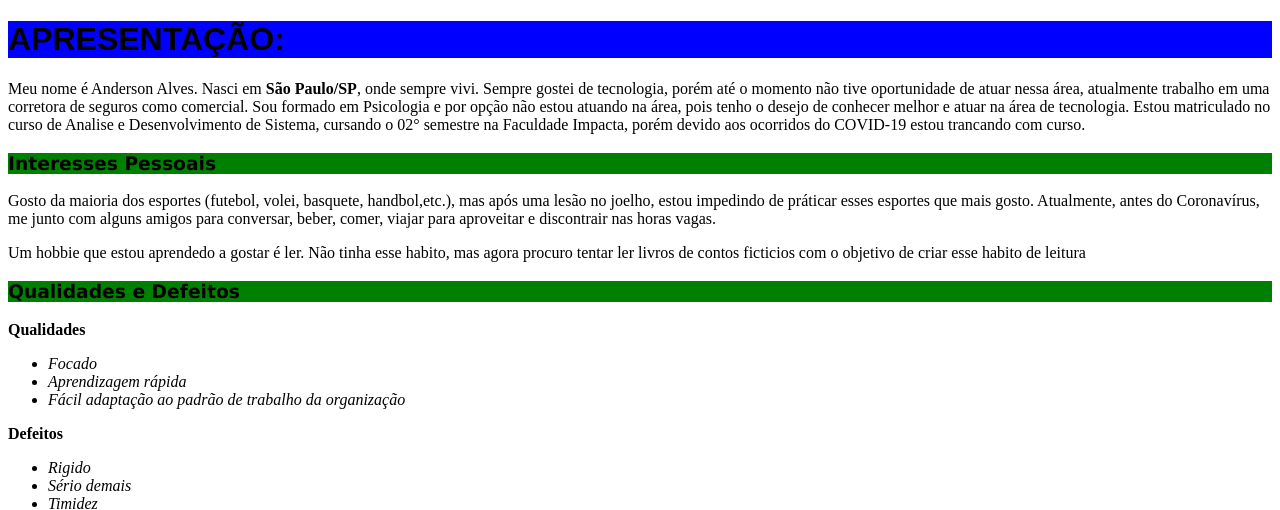
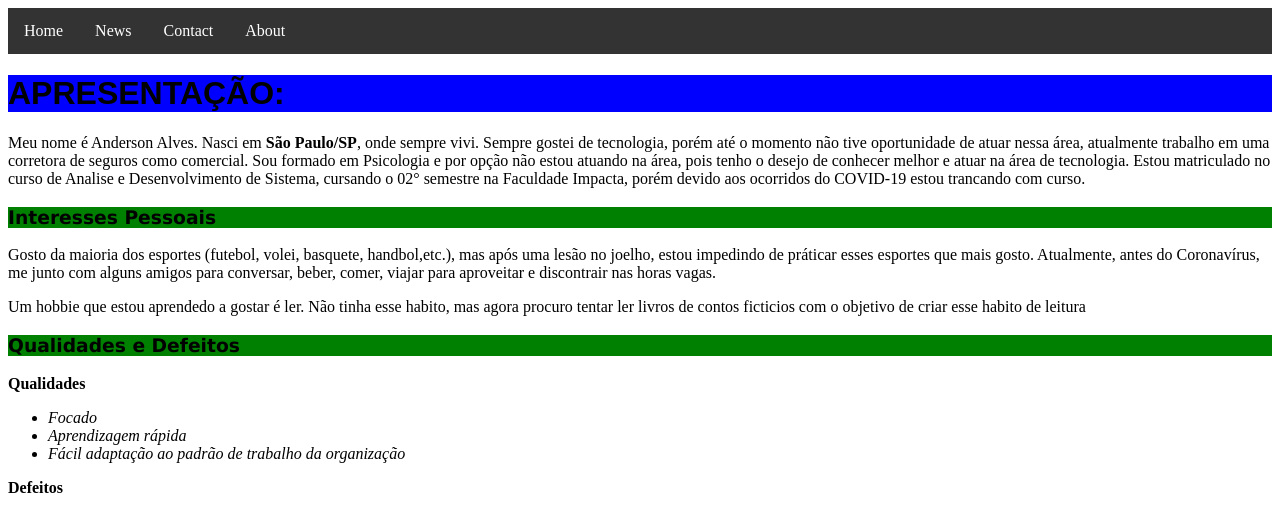
Before and after one commit to andersonpmv/cv, a plain HTML site: page index.html in a window 1280 px wide. Shown: the top 510 px of the page. Drawn offline with Linux system fonts and the light colour scheme.

Commit message:
atualizações

```diff
--- a/Anderson_Alves_da_Silva.html
+++ b/index.html
@@ -2,9 +2,17 @@
 <html>
 	<head>
 		<title>Anderson Alves da Silva, 26 anos</title>
+		<link rel ="stylesheet" type="text/css" href="style.css">
 	</head>
 	<body>
-
+		<div class="navbar">
+            <ul>
+                <li><a class="active" href="#home">Home</a></li>
+                <li><a href="#news">News</a></li>
+                <li><a href="#contact">Contact</a></li>
+                <li><a href="about">About</a></li>
+            </ul>
+        </div>
 		<h1 style="background-color:Blue; font-family:arial" title="Apresentação sobre Anderson Alves;">APRESENTAÇÃO:</h1>
 
 		<p>Meu nome é Anderson Alves. Nasci em <b>São Paulo/SP</b>, onde sempre vivi. Sempre gostei de tecnologia, porém até o momento não tive oportunidade de atuar nessa área, atualmente trabalho em uma corretora de seguros como comercial. Sou formado em Psicologia e por opção não estou atuando na área, pois tenho o desejo de conhecer melhor e atuar na área de tecnologia. Estou matriculado no curso de Analise e Desenvolvimento de Sistema, cursando o 02° semestre na Faculdade Impacta, porém devido aos ocorridos do COVID-19 estou trancando com curso.</p>
--- /dev/null
+++ b/style.css
@@ -0,0 +1,24 @@
+.navbar ul {
+    list-style-type: none;
+    margin: 0;
+    padding: 0;
+    overflow: hidden;
+    background-color: #333333;
+  }
+
+.navbar li {
+    float: left;
+  }
+
+.navbar li a {
+    display: block;
+    color: white;
+    text-align: center;
+    padding: 14px 16px;
+    text-decoration: none;
+  }
+
+  /* Change the link color to #111 (black) on hover */
+.navbar li a:hover {
+    background-color: #111111;
+  }
```
Also changed, not shown: 1 other file.
